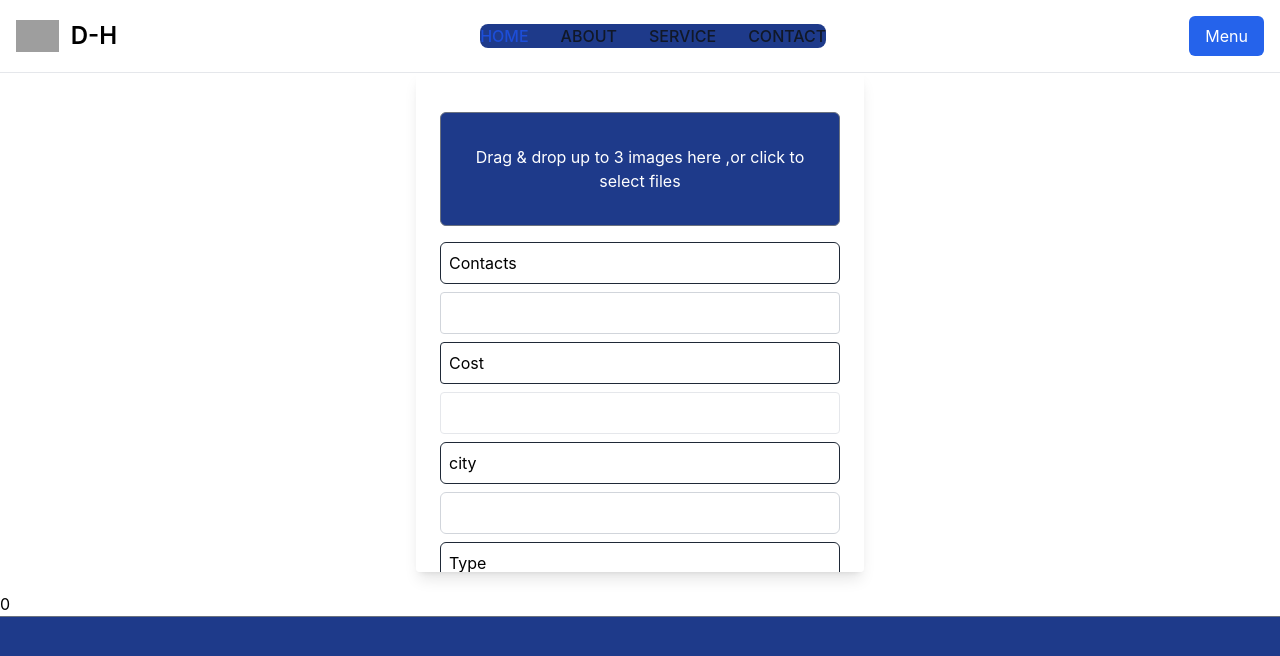
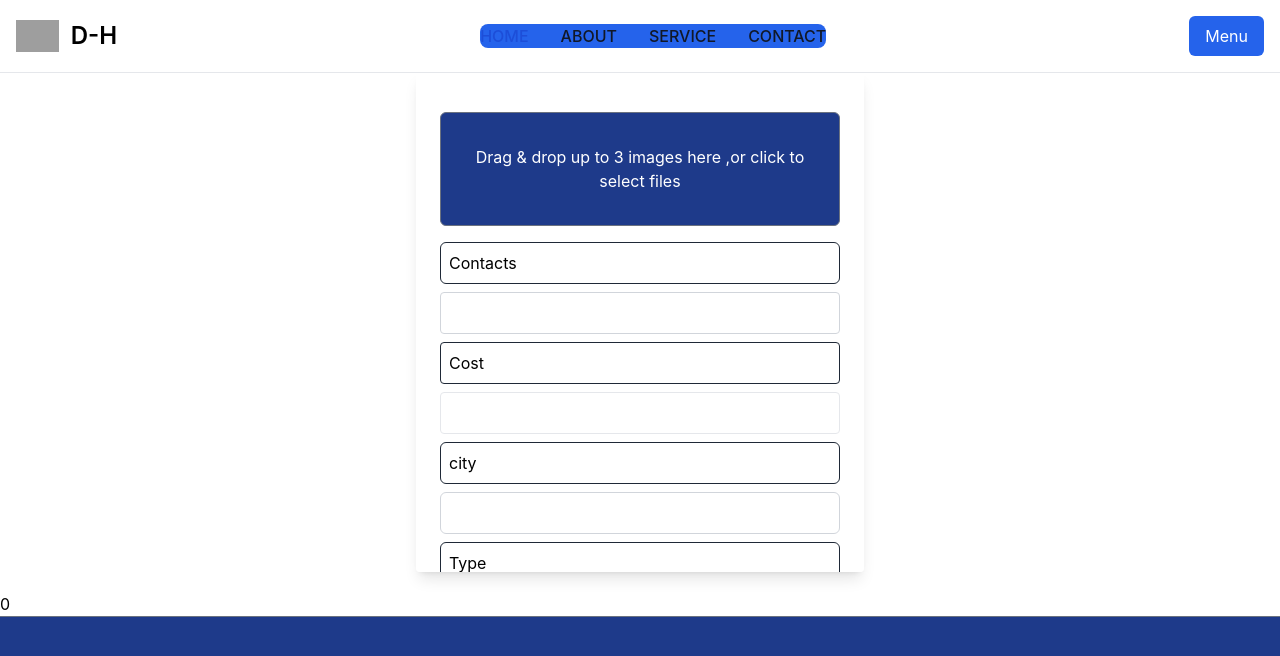
Before and after one commit to yared27/digital-housing, a React (Create React App) app: page /HomesList in a window 1280 px wide. Shown: the top 656 px of the page. Built offline with nearby package versions, Linux system fonts and the light colour scheme; grey boxes are pictures that could not be loaded.

Commit message:
Fix homepage layout and styling

```diff
--- a/src/Component/Navbar/Navbar.jsx
+++ b/src/Component/Navbar/Navbar.jsx
@@ -7,7 +7,7 @@ const Navbar_page = () =>{
     const handleMouserEnter=()=>setIsOpen(true);
     const handleMouseleave=()=>setIsOpen(false)
     return (<div>
-<nav onMouseLeave={handleMouseleave} className="bg-white dark:bg-blue-900 fixed w-full z-20 top-0 start-0 border-b border-gray-200 dark:border-gray-600">
+<nav onMouseLeave={handleMouseleave} className="bg-white dark:bg-blue-600 fixed w-full z-20 top-0 start-0 border-b border-gray-200 dark:border-gray-600">
   <div className="max-w-screen-xl flex flex-wrap items-center justify-between mx-auto p-4">
   <Link to="/SignupForm"  className="flex items-center space-x-3 rtl:space-x-reverse">
       <img src="https://flowbite.com/docs/images/logo.svg" className="h-8" alt="Flowbite Logo"/>
@@ -26,11 +26,12 @@ const Navbar_page = () =>{
     </button>
   </div>
   <div className={`items-center justify-between  w-full md:flex md:w-auto md:order-1 ${IsOpen? 'block':'hidden'}`} id="navbar-sticky">
-    <ul className="flex flex-col p-4 md:p-0 mt-4 font-medium border border-gray-500 rounded-lg bg-gray-50 md:space-x-8 rtl:space-x-reverse md:flex-row md:mt-0 md:border-0 md:bg-blue-900 dark:bg-gray-800 md:dark:bg-blue-900 dark:border-gray-700">
-            <li><Link to={"/"}  className="block py-2 px-3 text-gra-900 bg-blue-700 rounded md:bg-transparent md:text-blue-700 md:p-0 md:dark:text-blue-100" aria-current="page" >HOME</Link></li>
-            <li><Link to={"#"} className="block py-2 px-3 text-gray-900 rounded hover:bg-gray-100 md:hover:bg-transparent md:hover:text-blue-700 md:p-0 md:dark:hover:text-blue-500 dark:text-white dark:hover:bg-gray-700 dark:hover:text-white md:dark:hover:bg-transparent dark:border-gray-700" href="#">ABOUT</Link></li>
-            <li><Link to= "%" className="block py-2 px-3 text-gray-900 rounded hover:bg-gray-100 md:hover:bg-transparent md:hover:text-blue-700 md:p-0 md:dark:hover:text-blue-500 dark:text-white dark:hover:bg-gray-700 dark:hover:text-white md:dark:hover:bg-transparent dark:border-gray-700" >SERVICE</Link></li>
-            <li><Link to={"@"} className="block py-2 px-3 text-gray-900 rounded hover:bg-gray-100 md:hover:bg-transparent md:hover:text-blue-700 md:p-0 md:dark:hover:text-blue-500 dark:text-white dark:hover:bg-gray-700 dark:hover:text-white md:dark:hover:bg-transparent dark:border-gray-700">CONTACT</Link></li>
+    <ul className="flex flex-col p-4 md:p-0 mt-4 font-medium  rounded-lg bg-blue-0 md:space-x-8 rtl:space-x-reverse md:flex-row md:mt-0 md:border-900 md:bg-blue-600 dark:bg-gray-800 md:dark:bg-blue-600">
+            <li><Link to="/" aria-current={location.pathname==="/"? "page":undefined}
+            className="block py-2 px-3 text-gray-900 hover:bg-gtra rounded md:bg-transparent bg-blue-700 md:text-blue-700 md:p-0 md:dark:text-blue-100"  >HOME</Link></li>
+            <li><Link to="#" aria-current={location.pathname==="#"? "page":undefined} className="block py-2 px-3 text-gray-900 rounded hover:bg-gray-100 md:hover:bg-transparent md:hover:text-blue-700 md:p-0 md:dark:hover:text-blue-500 dark:text-white dark:hover:bg-gray-700 dark:hover:text-white md:dark:hover:bg-transparent dark:border-gray-700" href="#">ABOUT</Link></li>
+            <li><Link to= "%" aria-current ={location.pathname==="%"? "page":undefined} className="block py-2 px-3 text-gray-900 rounded hover:bg-gray-100 md:hover:bg-transparent md:hover:text-blue-700 md:p-0 md:dark:hover:text-blue-500 dark:text-white dark:hover:bg-gray-700 dark:hover:text-white md:dark:hover:bg-transparent dark:border-gray-700" >SERVICE</Link></li>
+            <li><Link to="@" aria-current={location.pathname==="@"? "page":undefined} className="block py-2 px-3 text-gray-900 rounded hover:bg-gray-100 md:hover:bg-transparent md:hover:text-blue-700 md:p-0 md:dark:hover:text-blue-500 dark:text-white dark:hover:bg-gray-700 dark:hover:text-white md:dark:hover:bg-transparent dark:border-gray-700">CONTACT</Link></li>
             </ul>
         </div>
     </div>
--- a/src/pages/Welcome.js
+++ b/src/pages/Welcome.js
@@ -7,7 +7,7 @@ function Welcome(){
 
         </div>
         {/* text-center mt-[210px] mb-10 text-4xl */}
-        <div className='border-t  mt-[200 items-center px] flex flex-col border-gray-300  bg-blue-900 h-screen'>
+        <div className='border-t  mt-[200 items-center px] flex flex-col border-gray-300  bg-blue-600 h-screen'>
             <div className='items-center '>
               <h1 className=' mb-[50px] w-[800px] text-[20px] text-white mt-[80px]'>  At Digital Housing, we revolutionize the way you find and manage homes.
                 Our platform offers a seamless experience for browsing rental properties,
```
Also changed, not shown: 1 other file (tests, documents, lock files or other folders).
